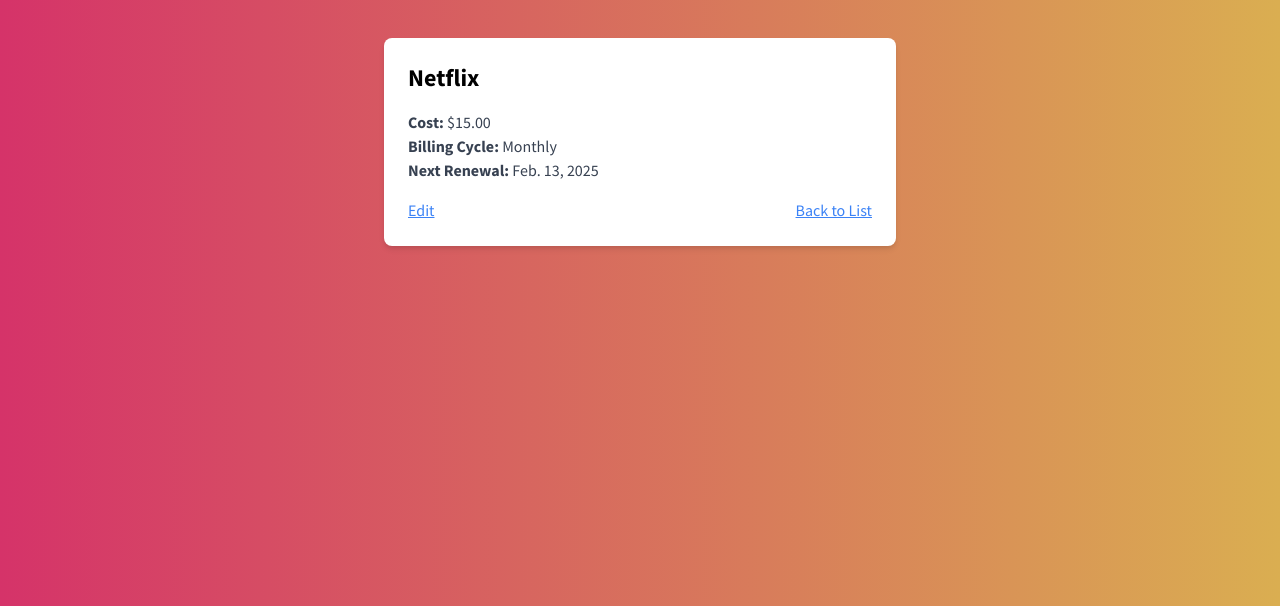
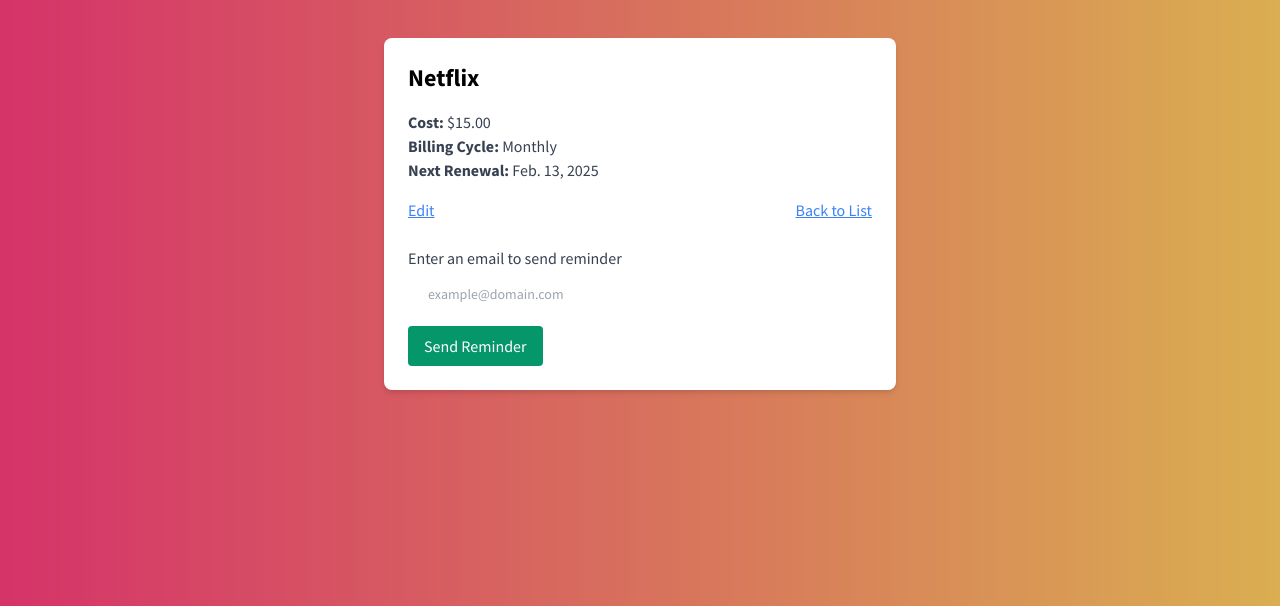
Before and after one commit to saliNova3/subscriptions-management-app, a Django app: page /subscriptions/1/ in a window 1280 px wide. Shown: the part 58-664 px from the top of the page. Run offline with Django 5.2, Linux system fonts and the light colour scheme; a user stored in the database is signed in; data comes from the database, SQL or seed files in the repository; both versions use the stored data as it was after the commit.

Commit message:
"Adding the send_email function"

```diff
--- a/subscriptions/templates/subscriptions/subscription_detail.html
+++ b/subscriptions/templates/subscriptions/subscription_detail.html
@@ -11,5 +11,34 @@
       <a href="{% url 'subscriptions:update' subscription.pk %}" class="text-blue-500 underline">Edit</a>
       <a href="{% url 'subscriptions:list' %}" class="text-blue-500 underline">Back to List</a>
     </div>
+
+        <!-- NEW: Send Reminder Form with Email Input -->
+    <form
+    method="post"
+    action="{% url 'subscriptions:send_reminder' subscription.pk %}"
+    class="mt-6"
+  >
+    {% csrf_token %}
+
+    <!-- Email Input -->
+    <label for="custom_email" class="block mb-1 font-medium text-gray-700">Enter an email to send reminder</label>
+    <input
+      type="email"
+      name="custom_email"
+      id="custom_email"
+      placeholder="example@domain.com"
+      class="w-full text-black  hover:bg-white focus:ring-4 focus:outline-none focus:ring-blue-300
+             font-medium rounded-lg text-sm px-5 py-2.5 text-left"
+      required
+    />
+
+    <!-- Submit Button -->
+    <button
+      type="submit"
+      class="mt-3 bg-green-600 text-white px-4 py-2 rounded hover:bg-green-700"
+    >
+      Send Reminder
+    </button>
+  </form>
   </div>
 {% endblock %}
--- a/subscriptions/urls.py
+++ b/subscriptions/urls.py
@@ -8,4 +8,5 @@
     path('create/', views.subscription_create, name='create'),
     path('<int:pk>/', views.subscription_detail, name='detail'),
     path('<int:pk>/update/', views.subscription_update, name='update'),
+    path('<int:pk>/send_reminder/', views.send_reminder_view, name='send_reminder'),
 ]
--- a/subscriptions/views.py
+++ b/subscriptions/views.py
@@ -7,6 +7,11 @@
 from django.contrib.auth import login as auth_login
 from .forms import MyLoginForm
 from .forms import CustomUserCreationForm
+from .utils import send_welcome_email
+from django.contrib import messages
+from django.core.mail import send_mail
+from django.conf import settings
+
 
 @login_required
 def subscription_list(request):
@@ -71,6 +76,8 @@
         form = CustomUserCreationForm(request.POST)
         if form.is_valid():
             user = form.save()  # This creates the user
+            # Immediately send a welcome email
+            send_welcome_email(user.email)
             messages.success(request, "Your account was created successfully!")
             # Optionally log the user in immediately
             auth_login(request, user)
@@ -102,3 +109,41 @@
 
 
     return render(request, 'registration/login.html', {'form': form})
+
+
+
+def send_reminder_view(request, pk):
+    if request.method == 'POST':
+        subscription = get_object_or_404(Subscription, pk=pk, user=request.user)
+
+        # 1. Get the custom email from the form input
+        recipient_email = request.POST.get('custom_email')
+        if not recipient_email:
+            messages.error(request, "Please provide a valid email address.")
+            return redirect('subscriptions:detail', pk=pk)
+
+        # 2. Build the subject & message
+        subject = f"Reminder: {subscription.name} is Renewing Soon!"
+        message = (
+            f"Hello,\n\n"
+            f"This is a reminder that your subscription to {subscription.name} "
+            f"renews on {subscription.next_renewal}.\n\n"
+            f"Cost: ${subscription.cost}\n"
+            "Thank you for using Subscription Manager!"
+        )
+        from_email = settings.DEFAULT_FROM_EMAIL
+
+        # 3. Send the email
+        send_mail(
+            subject,
+            message,
+            from_email,
+            [recipient_email],
+            fail_silently=False,
+        )
+
+        # 4. Show success and redirect
+        messages.success(request, f"Reminder email sent to {recipient_email}!")
+        return redirect('subscriptions:detail', pk=pk)
+
+    return redirect('subscriptions:list')
--- a/templates/base.html
+++ b/templates/base.html
@@ -153,6 +153,15 @@
       {% endblock content %}
     </div>
 
+        {% if messages %}
+      <ul>
+        {% for message in messages %}
+          <li class="text-green-600 font-semibold">{{ message }}</li>
+        {% endfor %}
+      </ul>
+    {% endif %}
+
+
     <!-- FOOTER -->
 
     <footer class="fixed bottom-0 left-0 z-20 w-full p-4 bg-white border-t border-gray-200 shadow md:flex md:items-center md:justify-between md:p-6 dark:bg-gray-800 dark:border-gray-600">
```
Also changed, not shown: subscription_manager/settings.py (+9 -6 lines), subscriptions/utils.py (added, +20 -0 lines), db.sqlite3.
